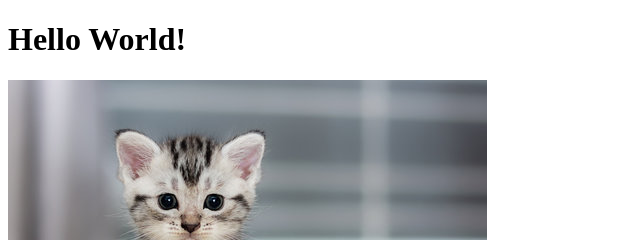
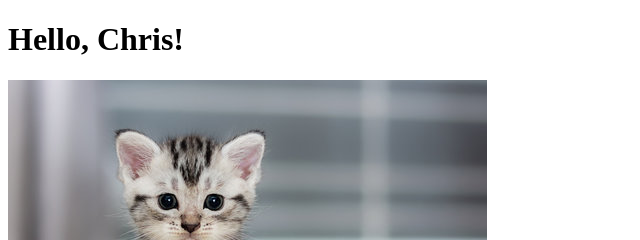
Before and after one commit to Chico-State-Computer-Science-Camp-2024/CS-Camp-24-Cristopher-Gonzalez-Rodriguez, a plain HTML site: page index.html in a window 1280 px wide. Shown: the top 240 px of the page, 0-640 px from the left. Drawn offline with nearby package versions, Linux system fonts and the light colour scheme.

Commit message:
Html header changed

```diff
--- a/index.html
+++ b/index.html
@@ -10,7 +10,7 @@
 </head>
 <body>
     <!-- Your content goes here -->
-    <h1>Hello World!</h1>
+    <h1>Hello, Chris!</h1>
     <div id="kitty">
         <img src="images/kitten.jpg" alt="This is a kitten.">
         <button id="btn">Click me</button>
```
